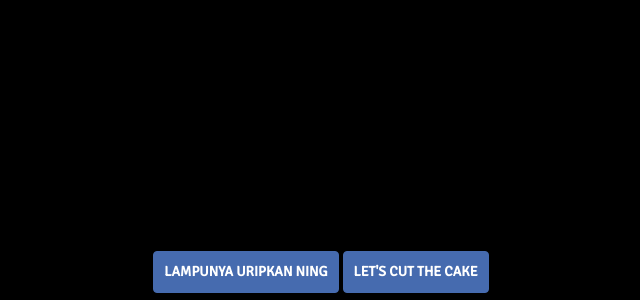
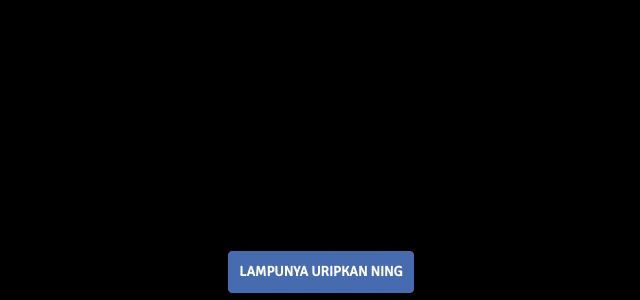
Before and after one commit to yogapang/yogapang.github.io, a website: page index.html in a window 1280 px wide. Shown: the part 500-800 px from the top of the page, without its empty margins (319-959 px from the left). Drawn offline with nearby package versions, Linux system fonts and the light colour scheme.

Commit message:
Update index.html

```diff
--- a/index.html
+++ b/index.html
@@ -164,7 +164,7 @@
 					<button class="btn btn-primary" id="light_candle"> Lilin e nyalakan</button>
 					<button class="btn btn-primary" id="wish_message">Happy Birthday</button>
 					<button class="btn btn-primary" id="story">A mesage for you</button>
-					<button class="btn btn-primary" id="cake_cut">Let's Cut the Cake</button>
+					<!-- <button class="btn btn-primary" id="cake_cut">Lrt's Cut the Cake</button> -->
 				</div>
 			</div>
 			<!-- <div class="col-md-2">
```
